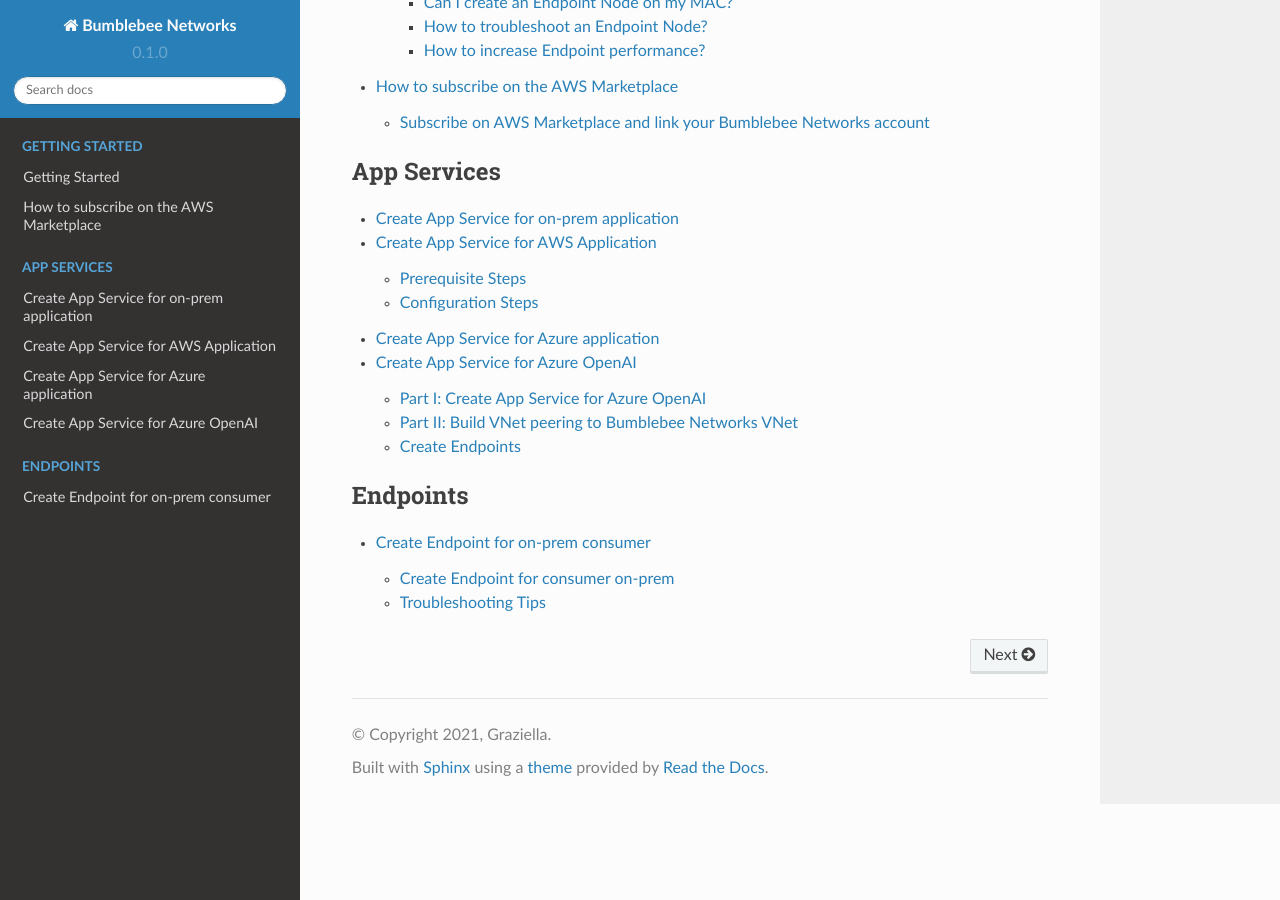
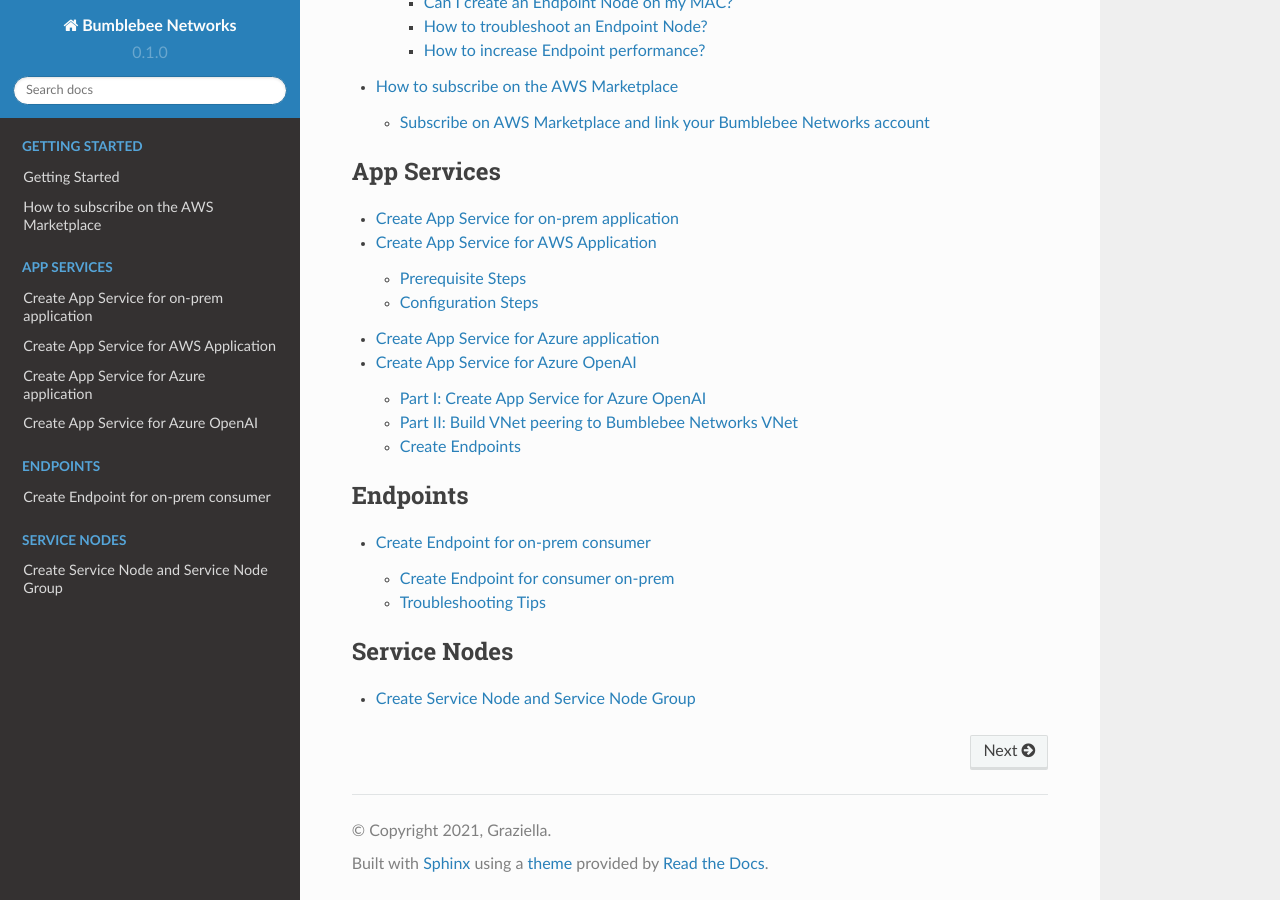
Before and after one commit to sherrywei-bumblebee/bumblebee-docs, a Sphinx documentation site: the page built from docs/source/index.rst, in a window 1280 px wide and 900 px high, scrolled down 990 px. Built offline with Sphinx 7.4.7 and the Read the Docs theme 2.0.0, drawn with Linux system fonts in a browser that asks for light colours; pages that are not in the unit, such as notebooks, are missing from menus; some of the changed lines change nothing that is shown.

Commit message:
service node

```diff
--- /dev/null
+++ b/docs/source/ServiceNodes/create_service_node.rst
@@ -0,0 +1,49 @@
+====================================================
+Create Service Node and Service Node Group
+====================================================
+
+This document shows you how to create Service Node and Service Node Group.
+
+
+Similar to Endpoint Node, a Service Node is a virtual machine. It is deployed in on-prem location to
+host an App Service for an on-prem application. A Service Node can host multiple App Services for
+multiple applications. (If your application is in AWS, you do not need to create a service node.)
+
+
+A Service Node Group is a scaling group. Service Nodes in the same Service Node Group form a cluster that allows higher throughput.
+When you add a Service Node in a Service Node Group, the new Service Node will automatically deploy all App Services in the Service Node Group.
+
+
+The relationship of App Service, App Service Node and App Service Node Group is illustrated in the diagram below.
+
+
+|service_node_group|
+
+
+There are two workflows to create a Service Node.
+The first one is embedded in the `App Service Create process <https://bumblebee-networks-bumblebee-docs.readthedocs-hosted.com/en/latest/AppService/create_app_service_onprem.html>`_
+where you click New Group when the drop down menu for Service Node Group is
+empty or you need to create a new Service Node Group for a new location.
+The second workflow is from Service Nodes on the main navigation menu,
+this process is for adding a new Service Node to an existing Service Node Group or new Service Node Group.
+
+
+In this guide, we show you the workflow from the Service Nodes page.
+
+
+To download an Service Node, login to Bumblebee Networks platform.
+
+1. Click Service Nodes on the main navigation menu, then click Create Service Node.
+#. For name, a name for the Service Node.
+#. For service node group, select Use Existing Group if you are adding a service node for scaling up performance, or select New Group to start a new service node group.
+#. Click Create Service Node.
+#. Click Preparing for OVA for Download
+#. Click Download OVA.
+
+Note the OVA is built to work with Intel based servers. Once the OVA is downloaded,
+deploy the OVA in the on-prem where the OVA can reach the On-prem application you intend to
+register with Bumblebee platform. For help deploying OVA, follow the instructions
+`here. <https://docs.vmware.com/en/VMware-vSphere/8.0/vsphere-esxi-host-client/GUID-FBEED81C-F9D9-4193-BDCC-CC4A60C20A4E_copy.html#:~:text=Right%2Dclick%20Host%20in%20the,name%20for%20the%20virtual%20machine>`_
+
+
+.. |service_node_group| image:: media/service_node_group.png
--- a/docs/source/index.rst
+++ b/docs/source/index.rst
@@ -31,3 +31,8 @@
    :caption: Endpoints
 
    Endpoints/create_endpoint_onprem
+
+.. toctree::
+   :caption: Service Nodes
+
+   ServiceNodes/create_service_node
```
Also changed, not shown: docs/source/ServiceNodes/media/service_node_group.png (added).
